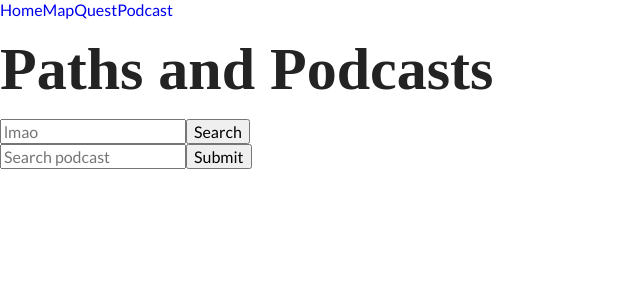
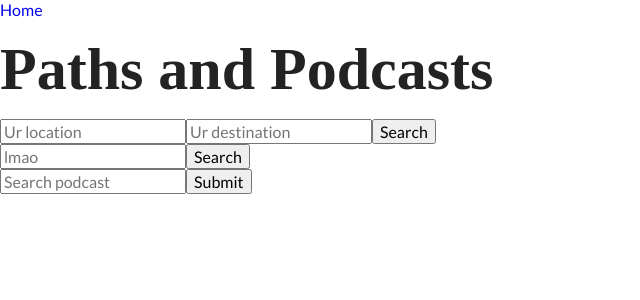
Before and after one commit to Podcast-Prioritizer/podcast-prioritizer, a React (Create React App) app: page / in a window 1280 px wide. Shown: the top 300 px of the page, without its empty margins (0-640 px from the left). Built offline with nearby package versions, Linux system fonts and the light colour scheme; a web font is replaced by a local one.

Commit message:
Moved 🚚 location and podcast forms to the home screen

```diff
--- a/src/App.js
+++ b/src/App.js
@@ -40,19 +40,13 @@ class App extends Component {
     return (
       <Router>
         <Route path="/" component={Header} />
-        <Route
-          path="/mapquestsearch"
-          render={() => {
-            return (
+
         <MapQuestSearch
           setLocationsProp={this.setLocations}
           setBikeTimeProp={this.setBikeTime}
           setWalkTimeProp={this.setWalkTime}
           apiKey={mapQuestApiKey}
           stateProp={this.state}
-              />
-            );
-          }}
         />
 
         <form onSubmit={this.getMapInfo}>
--- a/src/Header.js
+++ b/src/Header.js
@@ -11,12 +11,6 @@ class Header extends Component {
               <NavLink activeClassName="active" to="/home">
                 Home
               </NavLink>
-              <NavLink activeClassName="active" to="/mapquestsearch">
-                MapQuest
-              </NavLink>
-              <NavLink activeClassName="active" to="/podcast">
-                Podcast
-              </NavLink>
             </nav>
 
             <h1>Paths and Podcasts</h1>
```
Lines whose indentation alone changed are shown as unchanged.
